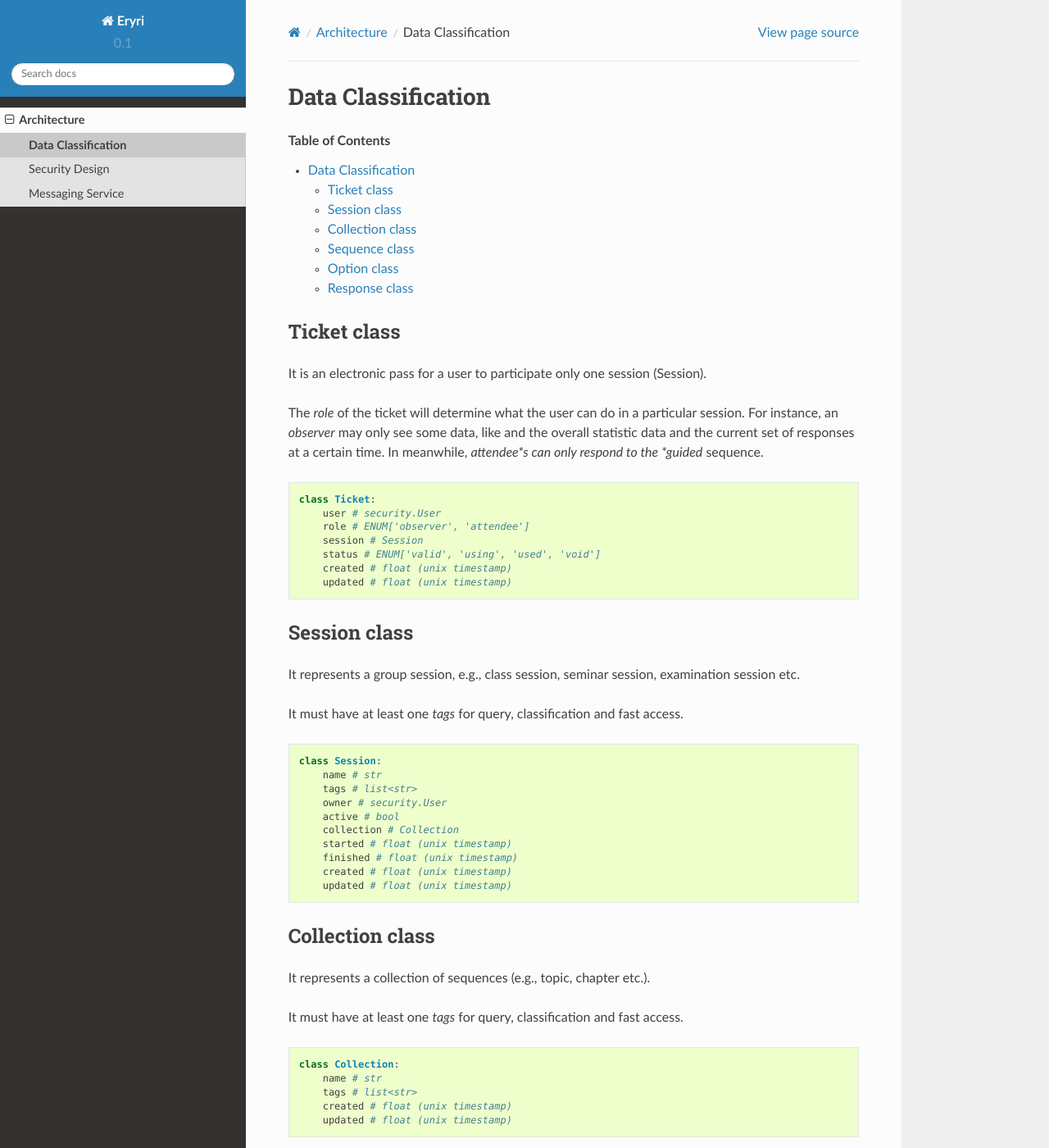
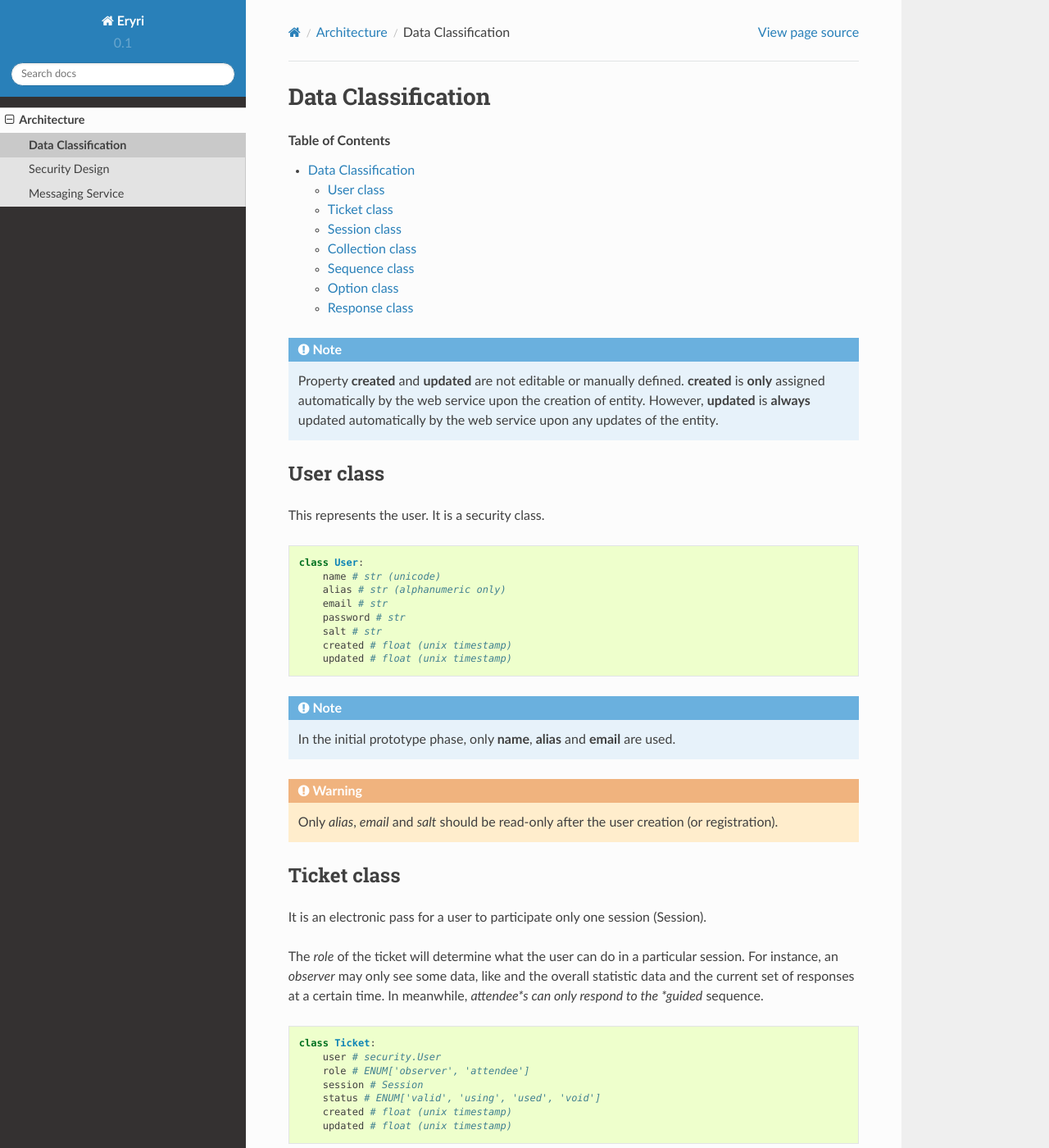
Before and after one commit to nepteam/documentation, a Sphinx documentation site: the page built from docs/source/architecture/data-classification.rst, in a window 1280 px wide and 1400 px high. Shown: the whole window at 82% size. Built offline with Sphinx 7.4.7 and the Read the Docs theme 2.0.0, drawn with Linux system fonts in a browser that asks for light colours; formulas are drawn with MathJax 3; pages that are not in the unit, such as notebooks, are missing from menus; some of the changed text lies outside the part shown.

Commit message:
Updated the web service with an example on tickets.

```diff
--- a/docs/source/architecture/data-classification.rst
+++ b/docs/source/architecture/data-classification.rst
@@ -2,6 +2,38 @@
 ###################
 
 .. contents:: Table of Contents
+
+.. note::
+
+    Property **created** and **updated** are not editable or manually defined.
+    **created** is **only** assigned automatically by the web service upon the
+    creation of entity. However, **updated** is **always** updated automatically
+    by the web service upon any updates of the entity.
+
+User class
+==========
+
+This represents the user. It is a security class.
+
+.. code-block:: python
+
+    class User:
+        name # str (unicode)
+        alias # str (alphanumeric only)
+        email # str
+        password # str
+        salt # str
+        created # float (unix timestamp)
+        updated # float (unix timestamp)
+
+.. note::
+
+    In the initial prototype phase, only **name**, **alias** and **email** are used.
+
+.. warning::
+
+    Only *alias*, *email* and *salt* should be read-only after the user creation
+    (or registration).
 
 Ticket class
 ============
@@ -23,6 +55,10 @@
         created # float (unix timestamp)
         updated # float (unix timestamp)
 
+.. note::
+
+    For the sake of data integrity, only **status** is changeable.
+
 Session class
 =============
 
@@ -37,7 +73,9 @@
         name # str
         tags # list<str>
         owner # security.User
-        active # bool
+        end_reason # ENUM[None, 'done', 'postponed', 'cancelled', 'technical_difficulty']
+        is_active # bool
+        is_public # bool
         collection # Collection
         started # float (unix timestamp)
         finished # float (unix timestamp)
@@ -86,6 +124,11 @@
     When the sequence has no options, the system will automatically determine
     that this sequence requires a written response, instead of multiple choices.
 
+.. note::
+
+    When the project exits the prototype phase, we will either extend this class
+    to support just a presentation data, questions, survey and test.
+
 Option class
 ============
 
--- a/docs/source/architecture/index.rst
+++ b/docs/source/architecture/index.rst
@@ -21,10 +21,11 @@
 - The data store will be MySQL for user directory and either Riak or LevelDB for data and logs.
 
 .. toctree::
+   :glob:
    :titlesonly:
    :maxdepth: 1
 
    data-classification
    security
    messaging-service
-   web-service/index
+   web-service
--- a/docs/source/index.rst
+++ b/docs/source/index.rst
@@ -15,8 +15,9 @@
 Eryri is an open-source development platform for collaborative educational software.
 
 .. toctree::
+   :glob:
    :titlesonly:
-   :maxdepth: 5
+   :maxdepth: 1
 
    architecture/index
    reference/index
```
Also changed, not shown: docs/source/reference/web-service/index.rst (+4 -19 lines).
